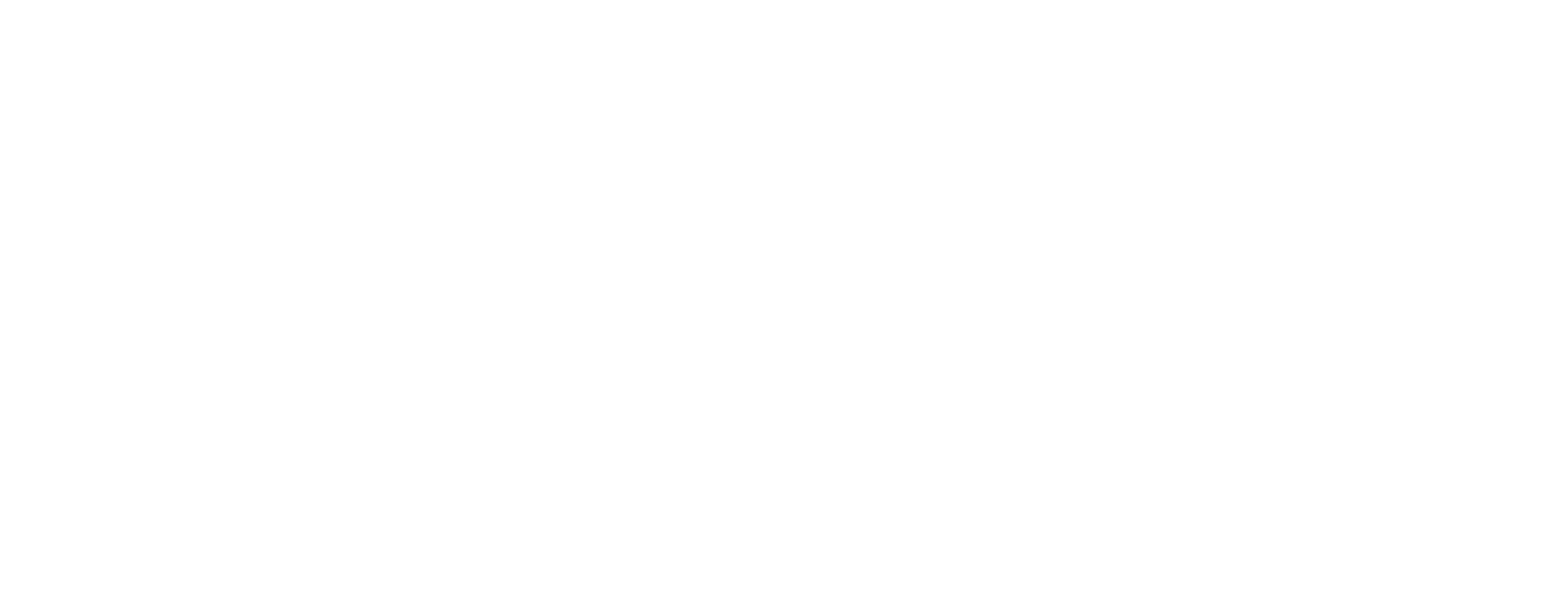
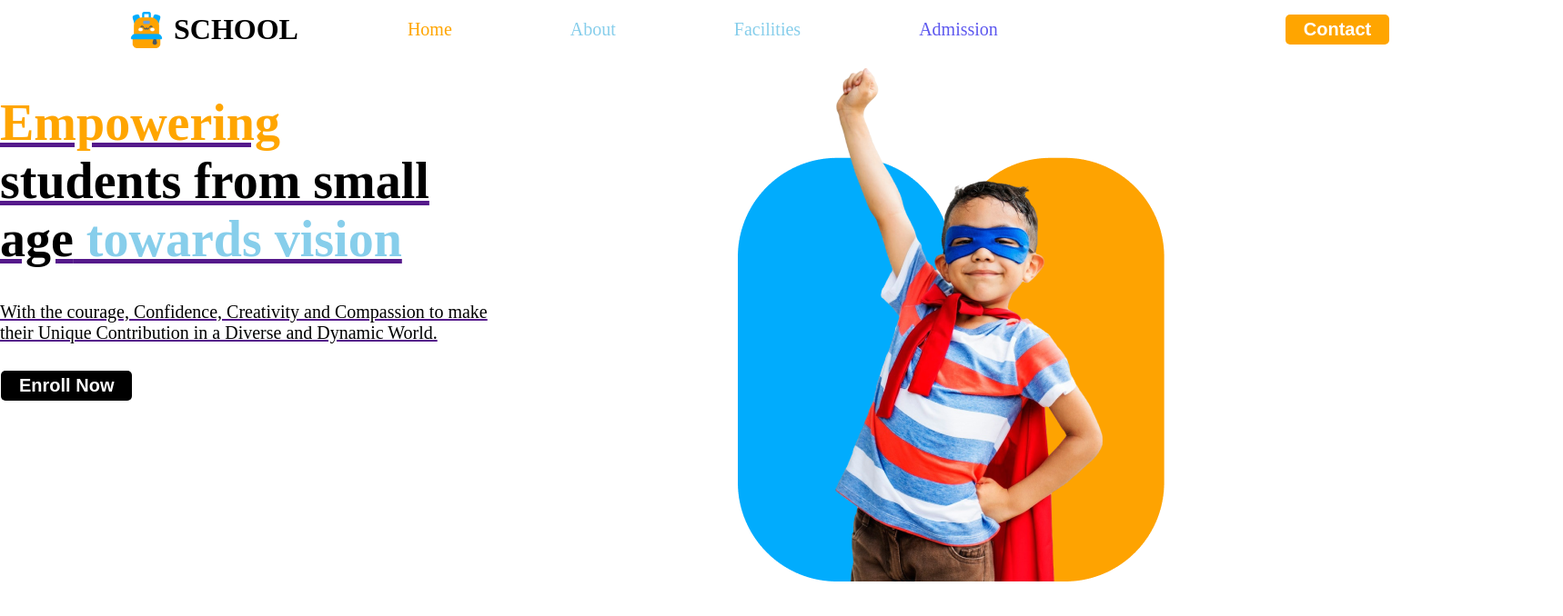
Before and after one commit to Belayet731/kids-school, a plain HTML site: page index.html in a window 1280 px wide. Shown: the whole page at 91% size, 1718 px wide, since content can reach past the window. Drawn offline with Linux system fonts and the light colour scheme.

Commit message:
added updates

```diff
--- a/index.html
+++ b/index.html
@@ -1,11 +1,47 @@
 <!DOCTYPE html>
 <html lang="en">
+
 <head>
   <meta charset="UTF-8">
   <meta name="viewport" content="width=device-width, initial-scale=1.0">
   <title>Kids School</title>
+  <link rel="preconnect" href="https://fonts.googleapis.com">
+  <link rel="preconnect" href="https://fonts.gstatic.com" crossorigin>
+  <link href="https://fonts.googleapis.com/css2?family=Quicksand:wght@300..700&display=swap" rel="stylesheet">
+
+  <link rel="stylesheet" href="styles/school.css">
 </head>
-<body>
+  <body class="quicksand-normal">
+    <header>
+    <nav>
+      <div class="logo-container">
+        <img src="./images/logo.png" alt="Logo" class="logo"><span class="site-name">SCHOOL</span>
+      </div>
+      <ul>
+        <li><a class="dark-1" href="#home" class="nav-link">Home</a></li>
+        <li><a class="dark-2" href="#about" class="nav-link">About</a></li>
+        <li><a class="dark-3" href="#facilities" class="nav-link">Facilities</a></li>
+        <li><a class="dark-4" href="#admission" class="nav-link">Admission</a></li>
+        <li><a href=""><button class="btn-primary">Contact</button</a></li>
+      </ul>
+    </nav>
+    <div class="banner">
+     <div class="banner-content"><h1 class="banner-heading dark-1">Empowering<br><span class="text-primary">students from small<br>age<span class="dark-2"> towards vision</h1>
+         <p class="banner-description text-primary">
+             With the courage, Confidence, Creativity and Compassion to make <br> their Unique Contribution in a Diverse and Dynamic World.
+            </p>
+            <button class="btn-primary-1">Enroll Now</button>
+          </div>
+          <img class="banner-profile-pic" src="images/hero-kids.png" alt="">
+        </div>
+</header>
+<main>
+
+</main>
+<footer>
+
+</footer>
 
 </body>
+
 </html>
--- a/styles/school.css
+++ b/styles/school.css
@@ -0,0 +1,135 @@
+
+
+/* Reset styles */
+.quicksand-normal{
+  margin: 0;
+  padding: 0;
+  box-sizing: border-box;
+  font-family: quicksand-normal;
+}
+
+nav{
+  display: flex;
+  align-items: center;
+  justify-content: space-between;
+
+}
+
+/* Logo container */
+.logo-container {
+  display: flex;
+  align-items: center; /* Align logo and text */
+  position: left; /* Allows precise placement */
+
+}
+
+.logo {
+  width: 40px; /* Adjust logo size */
+  height: auto;
+  margin-right: 10px; /* Space between logo and site name */
+  margin-left: 141px;
+  justify-content: space-between;
+}
+
+.site-name {
+  font-size: 32px;
+  font-weight: bold;
+  color: black; /* Text color */
+}
+
+
+nav ul li{
+  display: flex;
+  align-items: center;
+  list-style: none;
+  justify-content: space-between;
+  position:relative; /* Allows precise placement */
+  margin-right: 50px; /* Space between logo and site name */
+  margin-left: 80px;
+}
+nav ul{
+  display: flex;
+  align-items: center;
+}
+
+nav li a{
+  text-decoration: none;
+  font-size: 20px;
+}
+.dark-1{
+  color: orange;
+}
+.dark-2{
+  color:skyblue;
+}
+.dark-3{
+  color: skyblue;
+}
+.dark-4{
+  color: #5D58EF;
+}
+
+/* banner styles */
+
+.banner{
+  display: flex;
+  justify-content: space-between;
+  text-decoration: none;
+  margin: 0 35px 0 200;
+
+}
+.banner-content{
+ max-width: 540px;
+ text-decoration: none;
+
+}
+.banner-heading{
+ text-decoration: none;
+ font-size: 56px;
+ font-weight: bold;
+
+}
+
+.banner-description{
+  text-decoration: none;
+  font-size: 20px;
+  font-weight: regular;
+
+}
+/* shared style */
+
+.text-primary{
+  text-decoration: none;
+  color:black;
+}
+
+
+.banner-profile-pic{
+  width: 469px;
+}
+.btn-primary-1{
+  background-color: black; /* Black button */
+  color: white;
+  font-size: 20px;
+  font-weight: bold;
+  border: none;
+  border-radius: 5px;
+  padding: 5px 20px;
+  margin: 10px 1px;
+
+}
+
+/* Contact button */
+.btn-primary{
+  background-color: orange; /* Orange button */
+  color: white;
+  font-size: 20px;
+  font-weight: bold;
+  border: none;
+  border-radius: 5px;
+  padding: 5px 20px;
+  position:relative; /* Allows precise placement */
+  margin-right: 141px; /* Space between logo and site name */
+  margin-left: 186px;
+
+}
```
